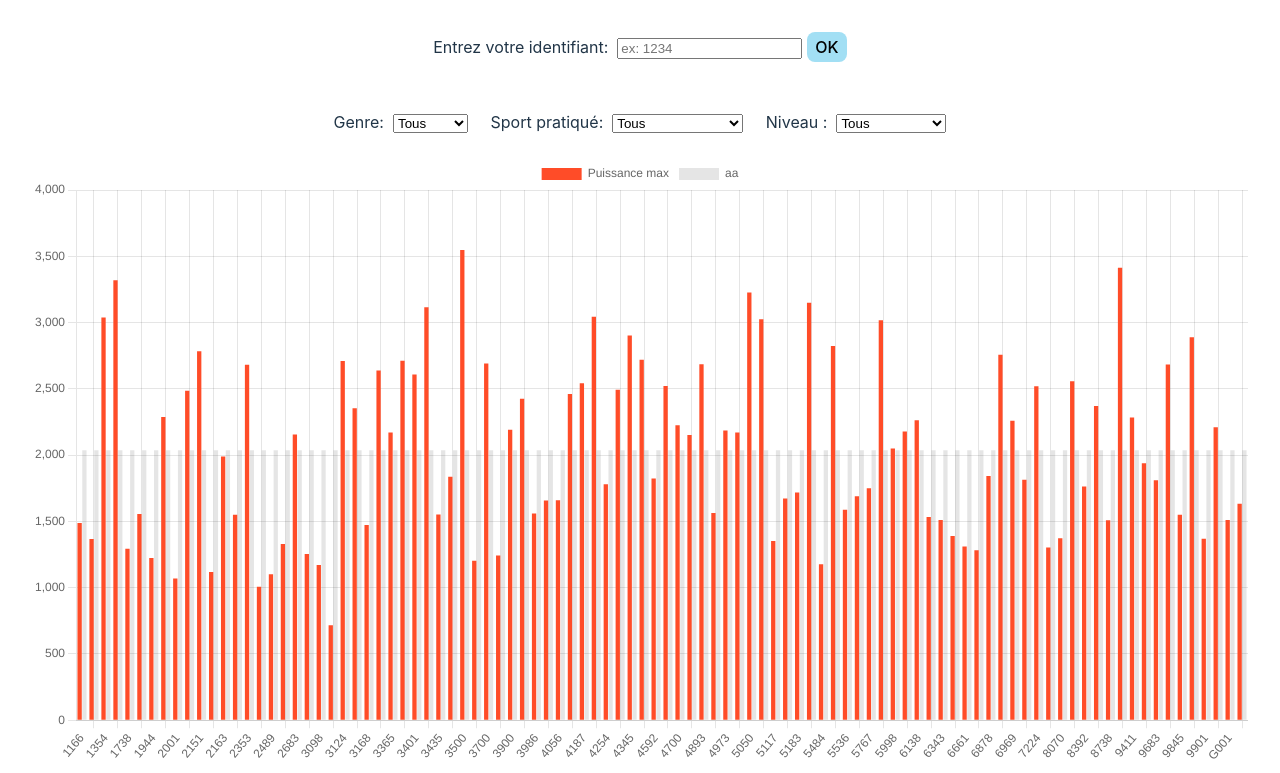
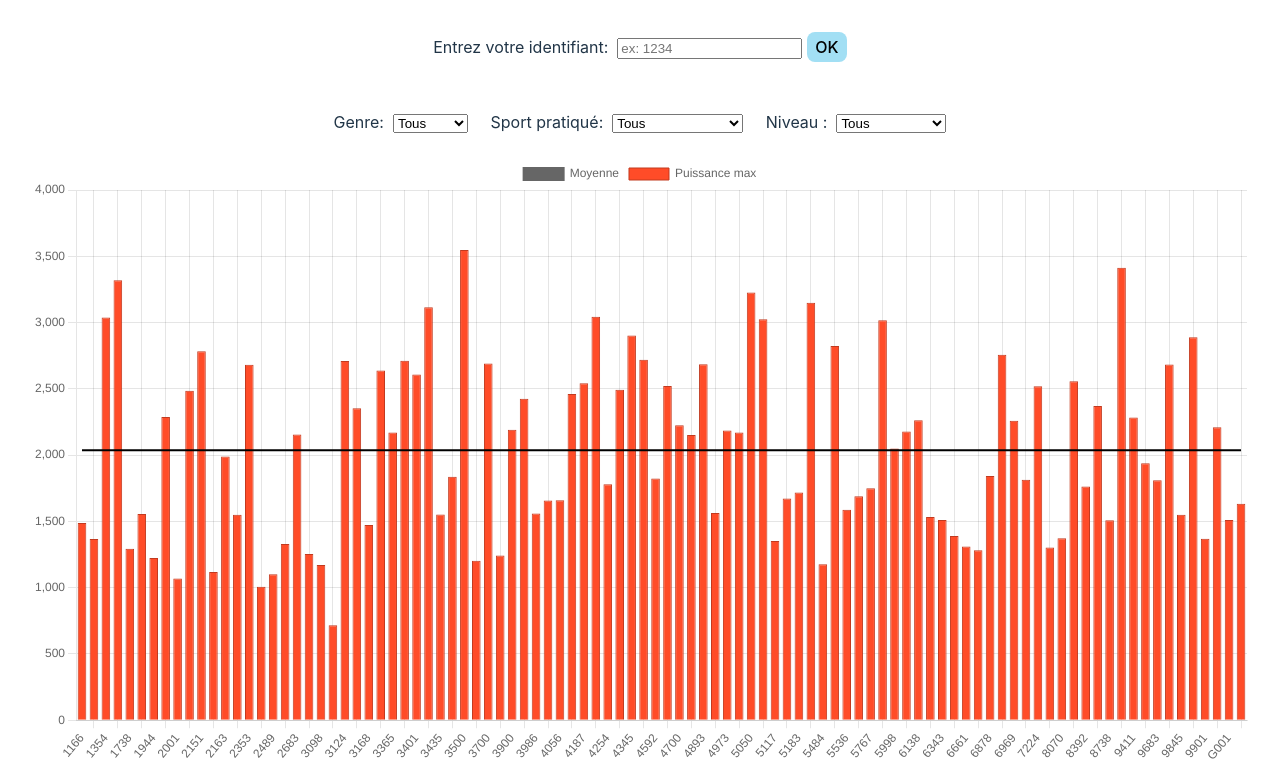
Before and after one commit to celiaribard/site-staps, a React (Vite) app in the folder site_staps/: page / in a window 1280 px wide. Shown: the top 773 px of the page. Built offline with nearby package versions, Linux system fonts and the light colour scheme.

Commit message:
ajout ligne moyenne sur les bar charts

```diff
--- a/site_staps/src/components/GraphePerf.jsx
+++ b/site_staps/src/components/GraphePerf.jsx
@@ -4,11 +4,13 @@ import {
     CategoryScale,
     LinearScale,
     BarElement,
+    LineElement,
     Title,
     Tooltip,
     Legend,
     LineController,
     BarController,
+    PointElement,
 } from 'chart.js';
 import {
     getListeId,
@@ -21,6 +23,8 @@ ChartJS.register(
     CategoryScale,
     LinearScale,
     BarElement,
+    PointElement,
+    LineElement,
     Title,
     Tooltip,
     Legend,
@@ -30,75 +34,36 @@ ChartJS.register(
 
 
 
-// const backgroundColors = ['red', 'blue', 'green']
-
-
 const GraphePerf = ({ parametre, donnees, inputId }) => {
     const donneesParam = donnees.map((donneesSujet) => parseFloat(donneesSujet[parametre]))
     const average = donneesParam.reduce((sum, donneeParam) => sum + donneeParam, 0) / donneesParam.length;
-    const annotation1 = {
-        type: 'line',
-        borderColor: 'black',
-        borderWidth: 5,
-        click: function ({ chart, element }) {
-            console.log('Line annotation clicked');
-        },
-        label: {
-            backgroundColor: 'red',
-            content: 'Test Label',
-            enabled: true
-        },
-        scaleID: 'y',
-        value: average
-    };
-    const annotation = {
-        type: 'line',
-        borderColor: 'black',
-        borderWidth: 3,
-        scaleID: 'y',
-        value: 50
-    };
-
-    const options = {
-        plugins: {
-            annotation: {
-                annotations: {
-                    // Ligne pour représenter la moyenne des données
-                    // type: 'line',
-                    // borderDash: [5, 5], // Style de trait
-                    // borderColor: 'red',
-                    // borderWidth: 2, // Epaisseur
-                    // value: average, // Valeur de la ligne (moyenne des données)
-                    // label: {
-                    //     display: true,
-                    //     content: 'Moyenne',
-                    //     backgroundColor: 'rgba(255, 255, 255, 0.7)', // Couleur de fond du label
-                    //     font: {
-                    //         size: 12, // Taille de police du label
-                    //     },
-                    // },
-                },
-                annotation1,
-                annotation,
-            },
-        },
-    };
 
     const data = {
         labels: getListeId(donnees),
-        datasets: [{
-            type: 'bar',
-            label: colonnesRenommees[parametre] ? colonnesRenommees[parametre] : parametre,
-            data: donnees.map((donneesSujet) => donneesSujet[parametre]),
-            backgroundColor: donnees.map((donneesSujet) => inputId && inputId.toString() === donneesSujet.id.toString() ? backgroundDarkerColors[parametre] : backgroundColors[parametre])
-        },
-        {
-            // type: 'line',
-            label: 'aa',
-            // borderDash: [5, 5],
-            data: donnees.map(() => average),
-        }
+        datasets: [
+            {
+                type: 'line',
+                label: 'Moyenne',
+                backgroundColor: 'dark grey',
+                borderColor: 'dark grey',
+                borderWidth: 2,
+                // borderDash: [5, 5],
+                data: donnees.map(() => average),
+                pointRadius: 0
+            },
+            {
+                type: 'bar',
+                label: colonnesRenommees[parametre] ? colonnesRenommees[parametre] : parametre,
+                data: donnees.map((donneesSujet) => donneesSujet[parametre]),
+                backgroundColor: donnees.map((donneesSujet) => inputId && inputId.toString() === donneesSujet.id.toString() ? backgroundDarkerColors[parametre] : backgroundColors[parametre]),
+                borderColor: backgroundDarkerColors[parametre],
+                borderWidth: 1,
+            }
         ]
+    }
+
+    const options = {
+        // responsive: true,
     }
 
     // mettre tous les paramètres sur le même graphe:
```
